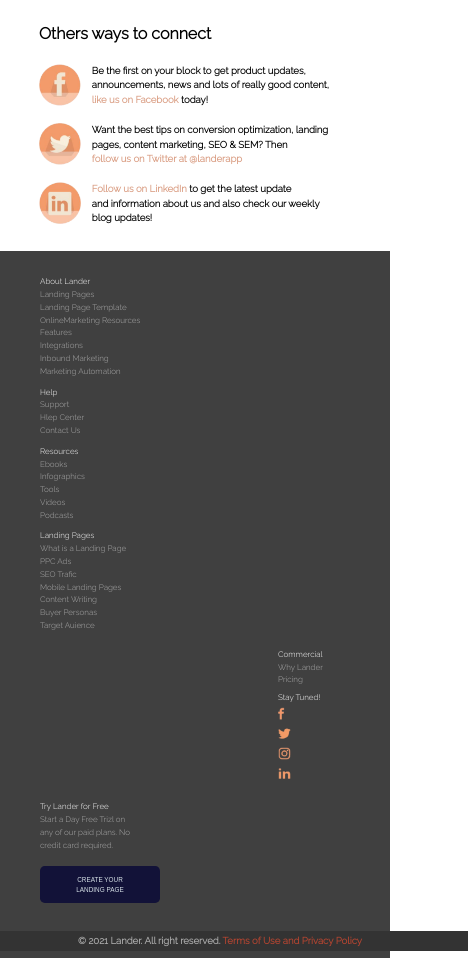
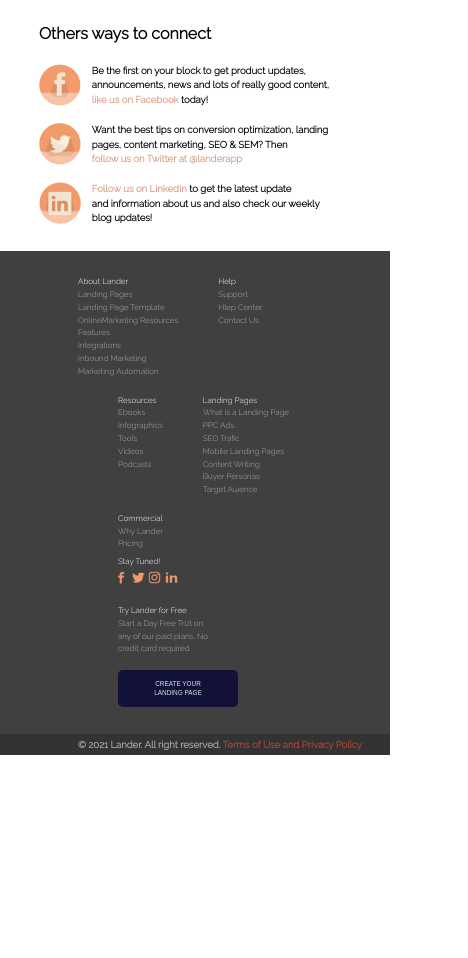
Before and after one commit to Colossus1985/sprint_02, a plain HTML site: page index.html in a window 390 px wide. Shown: the part 742-1700 px from the top of the page, 468 px wide, since content can reach past the window. After the commit the page ends 1497 px from the top, so only its background shows below. Drawn offline with Linux system fonts and the light colour scheme.

Commit message:
final version 2.0 css pc and mobile

```diff
--- a/css/lander_css_mobile.css
+++ b/css/lander_css_mobile.css
@@ -250,18 +250,18 @@ header {
 
 footer {
   background: rgba(64, 64, 64, 1);
+  display: flex;
+  flex-direction: column;
   font-size: 0.5rem;
   line-height: 1.6;
   padding-top: 1rem;
-  padding-bottom: 0.4rem;
 }
-footer li {
-  width: 7rem;
-  margin-right: 0rem;
-}
-
-#footer_container {
+#footer_maincontainer {
   display: flex;
+  flex-wrap: wrap;
+  flex-direction: row;
+  margin: auto;
+  width: 60%;
 }
 .footer_title {
   color: rgba(253, 253, 253, 1);
@@ -282,24 +282,36 @@ footer li {
 .footer_titles {
   color: white;
 }
+#footer_about_lander_links {
+  padding-left: 0rem;
+}
+.para_sec_footer {
+  margin-top: 0.2rem;
+  margin-bottom: 0.2rem;
+}
+#create_landing_page_btn {
+  background: rgba(9, 9, 54, 0.836);
+  color: rgb(213, 224, 230);
+  border: transparent 1px solid;
+  border-radius: 0.3rem;
+  width: 7.5rem;
+  height: 2.35rem;
+  font-size: 0.4rem;
+  padding-left: 2rem;
+  padding-right: 2rem;
+  line-height: 1.5;
+  margin-bottom: 1.2rem;
+  transition: all 0.2s;
+}
 
-#about_lander {
-  flex: 2;
-}
-#help {
-  flex: 2;
-}
-#resources {
-  flex: 2;
-}
-#landing_pages {
-  flex: 2;
-}
-#split_trylander_creatlander {
-  flex: 2;
+#create_landing_page_btn:hover {
+  background: rgb(0, 153, 153);
+  box-shadow: 0.1rem 0.1rem 0.1rem rgb(248, 246, 246);
+  color: rgb(15, 15, 15);
+  font-size: 0.45rem;
+  text-shadow: 0.05rem 0.05rem 0.05rem black;
 }
 #split_com-tuned {
-  flex: 2;
   display: flex;
   flex-direction: column;
   align-items: flex-end;
@@ -337,45 +349,23 @@ footer li {
   margin: 0rem;
   line-height: 1.5;
 }
-#create_landing_page_btn:hover {
-  background: rgb(0, 153, 153);
-  box-shadow: 0.1rem 0.1rem 0.1rem rgb(248, 246, 246);
-  color: rgb(15, 15, 15);
-  font-size: 0.45rem;
-  text-shadow: 0.05rem 0.05rem 0.05rem black;
-}
-#create_landing_page_btn {
-  background: rgba(9, 9, 54, 0.836);
-  color: rgb(213, 224, 230);
-  border: transparent 1px solid;
-  border-radius: 0.3rem;
-  width: 7.5rem;
-  height: 2.35rem;
-  font-size: 0.4rem;
-  padding-left: 2rem;
-  padding-right: 2rem;
-  line-height: 1.5;
-  margin-bottom: 1.2rem;
-  transition: all 0.2s;
-}
-
-#sec_footer_container {
-  background: rgba(51, 51, 51, 1);
-  margin: auto;
-  display: flex;
-  width: 100%;
-  padding-left: 20%;
-}
-.para_sec_footer {
-  margin-top: 0.2rem;
-  margin-bottom: 0.2rem;
-}
 #privacy {
   color: rgb(180, 69, 49);
   text-decoration: none;
 }
 .para_sec_footer {
   color: rgba(172, 172, 172, 1);
+  padding-left: 20%;
+}
+#founter_container {
+  display: flex;
+  margin: auto;
+  padding-left: 20%;
+}
+#sec_footer_container {
+  background: rgba(51, 51, 51, 1);
+  display: flex;
+  width: 100%;
 }
 #privacy:hover {
   color: aqua;
--- a/css/lander_css_pc.css
+++ b/css/lander_css_pc.css
@@ -260,6 +260,7 @@ footer {
 }
 #footer_maincontainer {
   display: flex;
+  flex-wrap: wrap;
   flex-direction: row;
   margin: auto;
   width: 60%;
```
